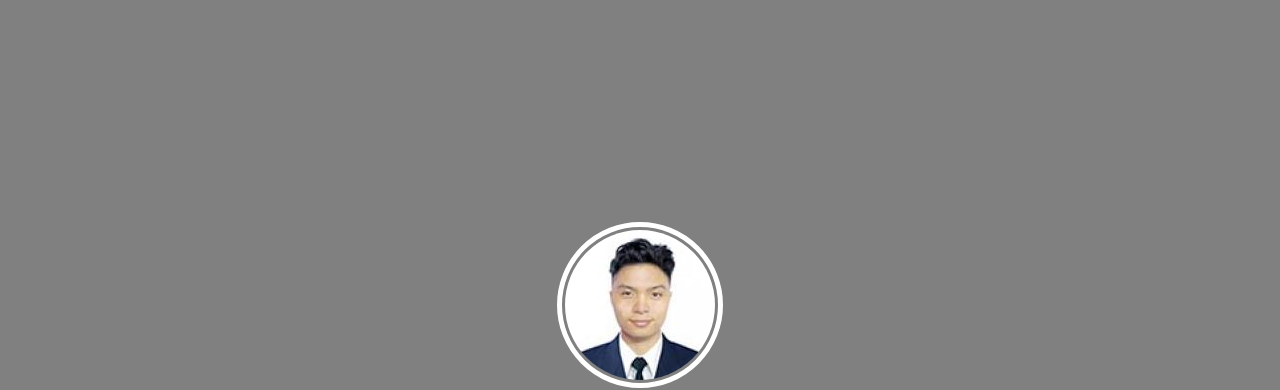
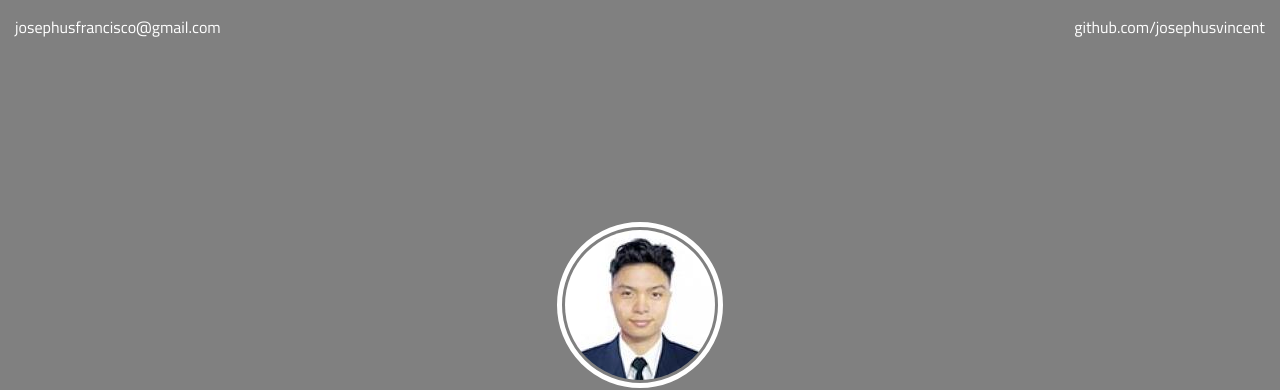
Before and after one commit to JosephusVincent/mod00-00, a plain HTML site: page index.html in a window 1280 px wide. Shown: the top 390 px of the page. Drawn offline with Linux system fonts and the light colour scheme.

Commit message:
fourth commit

```diff
--- a/assets/css/style.css
+++ b/assets/css/style.css
@@ -8,6 +8,22 @@
 #main-section{
 	background-color: grey;
 }
+
+
+
+section#main-section > a {
+	color: white;
+	text-decoration: none;
+	padding: 15px;
+	display: block;
+}
+
+a[href="https://github.com/JosephusVincent"]{
+	position: absolute;
+	top: 0;
+	right: 0;
+}
+
 
 .about{
 	width: 60%;
--- a/index.html
+++ b/index.html
@@ -16,6 +16,11 @@
 
 		<main id="wrapper">
 			<section id="main-section">
+
+				<a href="mailto:josephusfrancisco@gmail.com">josephusfrancisco@gmail.com</a>
+
+				<a href="https://github.com/JosephusVincent">github.com/josephusvincent</a>
+
 				<div class="about">
 					<img class="my-picture" src="assets\img\jovit_img.jpg">
 
```
